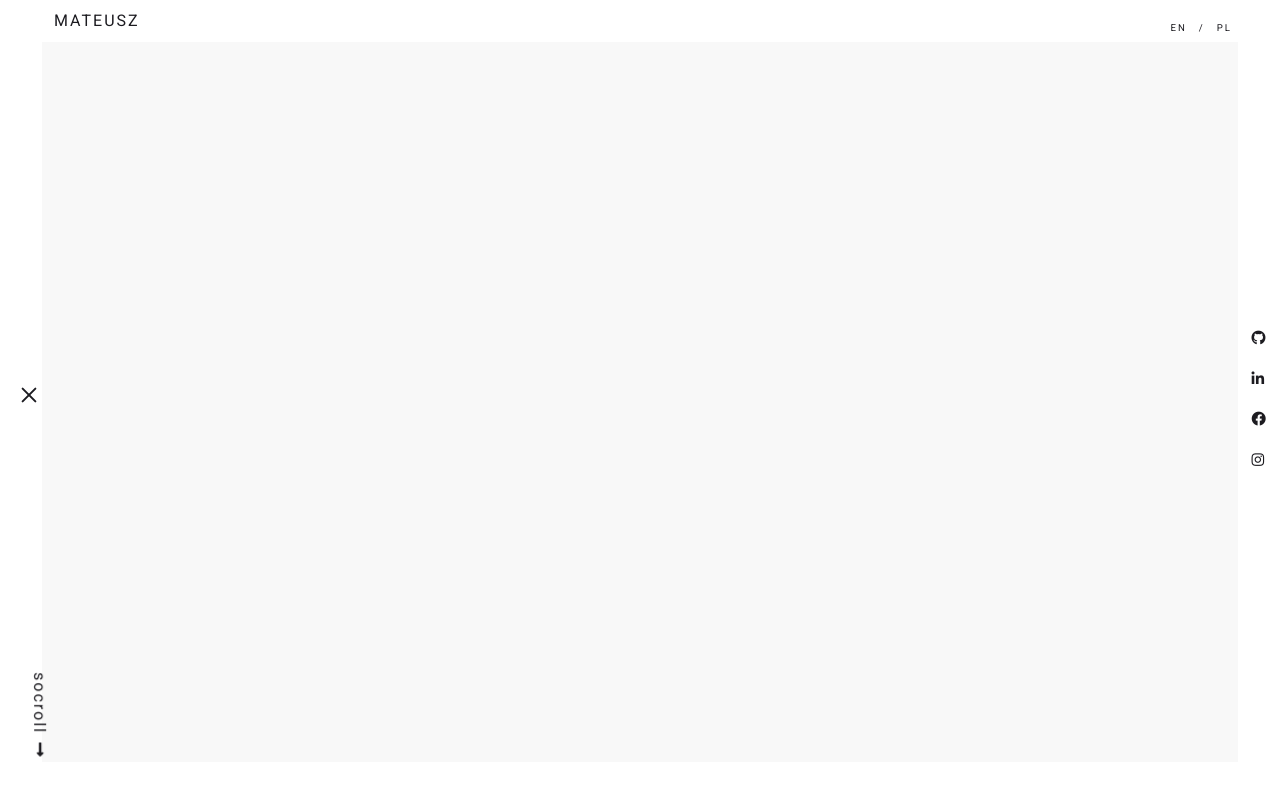
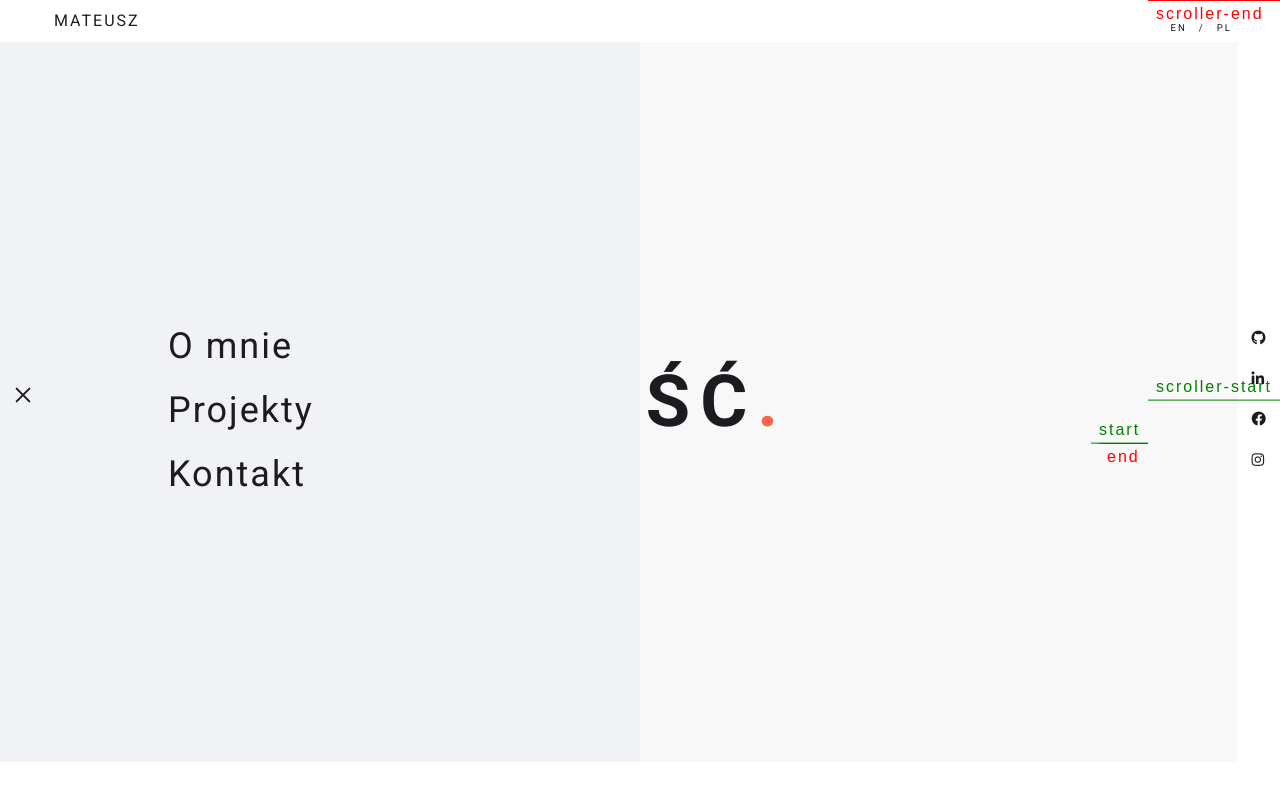
Before and after one commit to MATEUSZ1M/portfolio, a website: page index.html in a window 1280 px wide. Both pictures are taken after a click on the element 29 px from the left and 400 px from the top of the page. Drawn offline with nearby package versions, Linux system fonts and the light colour scheme.

Commit message:
Add menu structure

```diff
--- a/index.html
+++ b/index.html
@@ -18,13 +18,6 @@
           <li><a href="#">PL</a></li>
         </ul>
       </nav>
-      <div class="hamburger">
-        <div id="nav-icon1">
-          <span></span>
-          <span></span>
-          <span></span>
-        </div>
-      </div>
       <nav class="navbar-social">
         <ul>
           <li><i class="fab fa-github"></i></li>
@@ -33,14 +26,44 @@
           <li><i class="fab fa-instagram"></i></li>
         </ul>
       </nav>
+      <div class="hamburger" id="hamburger">
+        <div id="nav-icon1">
+          <span></span>
+          <span></span>
+          <span></span>
+        </div>
+      </div>
+      <div class="navbar-menu">
+        <nav class="nav-menulist">
+          <ul>
+            <li>O mnie</li>
+            <li>Projekty</li>
+            <li>Kontakt</li>
+          </ul>
+        </nav>
+
+      </div>
       <span class="navbar-arrow">
         <span>socroll</span>
         <span class="slide-right"><i class="fas fa-long-arrow-alt-right"></i></span>
       </span>
     </header>
     <div class="container">
-
+        <section class="welcome a">
+          <div class="welcome-title ">
+           <h1 class="c">
+             <span >Cze</span><span>ść</span><span>.</span>
+           </h1>
+          </div>
+        </section>
+        <section class="dddupa">
+         dddupa
+        </section>
     </div>
     <script src="./js/script.js"></script>
+    <script src="https://cdnjs.cloudflare.com/ajax/libs/gsap/3.5.0/gsap.min.js"></script>
+    <script src="https://cdnjs.cloudflare.com/ajax/libs/gsap/3.5.0/ScrollTrigger.min.js"></script>
+    <script src="./js/gsap.js"></script>
+
   </body>
 </html>
--- /dev/null
+++ b/js/gsap.js
@@ -0,0 +1,12 @@
+gsap.registerPlugin(ScrollTrigger);
+
+const hello = document.querySelector(".a");
+const triggered = document.querySelector(".c")
+
+gsap.from(hello, {duration: 1.2, x: '-100%', ease: "easeInOut",});
+
+gsap.to(triggered, {y: 0, opacity: 1, duration: 1, ease: 'easeInOut', scrollTrigger: {
+  trigger: triggered,
+  start: 'bottom center',
+  markers: true,
+}});
--- a/js/script.js
+++ b/js/script.js
@@ -1,6 +1,11 @@
 
-const hamburgerTrigger = document.getElementById('nav-icon1')
+const hamburgerTrigger = document.getElementById("nav-icon1");
 
-hamburgerTrigger.addEventListener('click', function(){
-  this.classList.toggle('open')
-})
+hamburgerTrigger.addEventListener("click", function () {
+  this.classList.toggle("open");
+
+  if(this.classList.contains('open')){
+    gsap.to('.navbar-menu', { duration: .8, x: '100%', ease: "easeInOut"})
+  }
+  else {gsap.to('.navbar-menu', {x: '-100%'})}
+});
--- a/package.json
+++ b/package.json
@@ -22,7 +22,10 @@
   "keywords": [],
   "author": "",
   "license": "ISC",
-  "dependencies": {},
+  "dependencies": {
+    "aos": "^2.3.4",
+    "gsap": "^3.5.0"
+  },
   "devDependencies": {
     "autoprefixer-cli": "^1.0.0",
     "browser-sync": "^2.26.3",
--- a/sass/header.scss
+++ b/sass/header.scss
@@ -1,4 +1,8 @@
 @import './settings.scss';
+
+// div {
+//   border: solid 1px;
+// }
 
 .navbar-top {
   display: flex;
@@ -53,11 +57,54 @@
 .navbar-arrow {
   position: fixed;
   display: flex;
-  justify-content: baseline;
   font-size: 1rem;
   transform: rotate(90deg);
   color: $color-dark;
   bottom: 10vh;
+  padding-top: ($base-size * 1.5);
+}
+
+.navbar-menu {
+  width: 50%;
+  height: 90vh;
+  position: absolute;
+  background: $color-light;
+  left: -50%;
+  z-index: 999;
+
+  .nav-menulist ul {
+    position: absolute;
+    list-style: none;
+    font-size: ($base-size * 3);
+    top: 45%;
+    left: 20%;
+    transform: translateY(-45%);
+
+    li {
+      line-height: ($base-size * 5);
+      cursor: pointer;
+    }
+
+    li:after {
+      backface-visibility: hidden;
+      border-top: 4px solid $color-dark;
+      bottom: 0px;
+      content: " ";
+      display: block;
+      margin: 0 auto;
+      position: relative;
+      transition: all 250ms ease-in-out;
+      width: 0;
+    }
+
+    li:hover:after {
+      backface-visibility: hidden;
+      border-color: $color-dark;
+      transition: width 350ms ease-in-out;
+      width: 70%;
+      letter-spacing: 3px;
+    }
+  }
 }
 
   .hamburger {
@@ -65,7 +112,7 @@
     position: fixed;
     z-index: 1000;
     top: 50%;
-  left: ($base-size * 1.5);
+    left: $base-size;
     transform: translate(0, -50%);
     padding: 1px;
   }
@@ -117,3 +164,11 @@
     top: 9px;
     transform: rotate(-135deg);
   }
+
+  /* scroll bar */
+  ::-webkit-scrollbar,
+  ::-webkit-scrollbar-track,
+  ::-webkit-scrollbar-thumb,
+  ::-webkit-scrollbar-thumb:hover {
+    display: none;
+  }
--- a/sass/settings.scss
+++ b/sass/settings.scss
@@ -8,29 +8,28 @@
 $base-size: 12px;
 
 //colors
+$color-light:#f1f2f6;
 $color-medium: #f8f8f8;
 $color-dark: #1c1b20;
 
 .body {
-  height: 100vh;
   letter-spacing: 2px;
   overflow: hidden;
   font-family: 'Roboto', sans-serif;
   color: $color-dark;
+  height: 90vh;
 }
 
 .container {
+  margin: ($base-size*3.5);
+  overflow: scroll;
+  background: $color-medium;
   height: 90vh;
-  margin: ($base-size*3.5);
-  padding: $base-size;
-  overflow: hidden;
-  background: $color-medium;
 }
 
 a {
   text-decoration: none;
   color: $color-dark;
-
 }
 
 //animations
--- a/sass/welcome.scss
+++ b/sass/welcome.scss
@@ -1 +1,39 @@
 @import './settings.scss';
+
+.welcome{
+  width: 100%;
+  height: 100vh;
+  background: tomato;
+  position: relative;
+  left: -50%;
+
+  .welcome-title {
+    position: absolute;
+    top: 45%;
+    transform: translate(-50%, -50%);
+    right: -300px;
+    display: block;
+
+    h1 {
+      margin: 0;
+      text-transform: uppercase;
+      font-size: ($base-size * 6);
+      letter-spacing: 10px;
+
+      span {
+        &:first-of-type {
+          color: $color-medium;
+        }
+
+        &:last-of-type {
+          color: tomato;
+        }
+      }
+    }
+
+  }
+}
+
+.dddupa{
+  height: 100vh;
+}
```
Also changed, not shown: css/header.css, css/settings.css, css/style.css, css/welcome.css, images/zigzag.png (added), 5 other files. Lines whose indentation alone changed are shown as unchanged.
